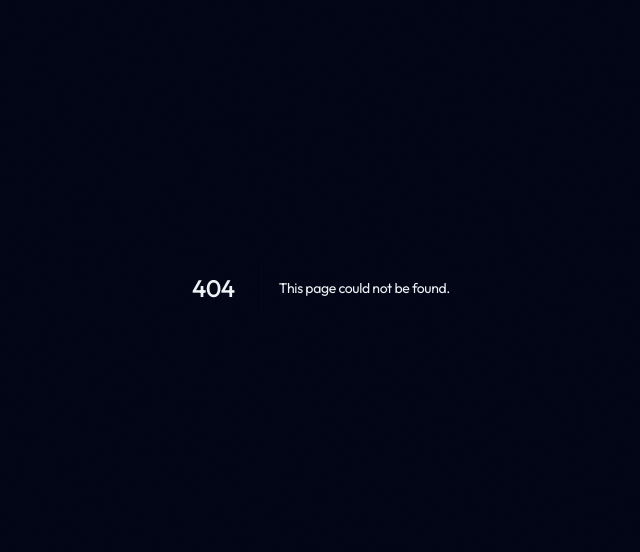
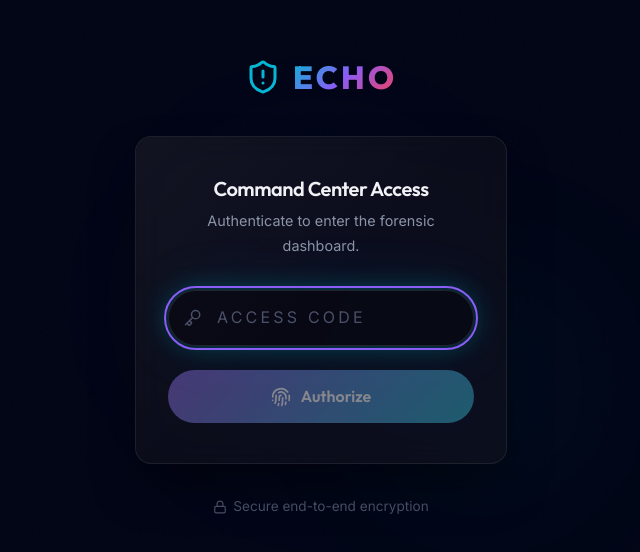
Before and after one commit to Geetansh-12/ECHO, a Next.js app in the folder frontend/: page /login in a window 1280 px wide. Before the commit this address had no page. Shown: the part 112-664 px from the top of the page, without its empty margins (319-959 px from the left). Built offline with nearby package versions, Linux system fonts and the light colour scheme.

Commit message:
feat: add premium login page wire dashboard actions and fix proxy connections

```diff
--- a/frontend/src/app/dashboard/page.tsx
+++ b/frontend/src/app/dashboard/page.tsx
@@ -111,6 +111,17 @@ export default function Dashboard() {
     return () => window.clearTimeout(timeoutId);
   }, [runAnalysis]);
 
+  useEffect(() => {
+    if (reportData && !loading) {
+      window.setTimeout(() => {
+        document.getElementById("analysis-results")?.scrollIntoView({
+          behavior: "smooth",
+          block: "start",
+        });
+      }, 100);
+    }
+  }, [reportData, loading]);
+
   const handleSearch = async (e: React.FormEvent) => {
     e.preventDefault();
     await runAnalysis(query);
@@ -118,13 +129,8 @@ export default function Dashboard() {
 
   const inspectQueuedPaper = async (paperTitle: string) => {
     setQuery(paperTitle);
+    window.scrollTo({ top: 0, behavior: "smooth" });
     await runAnalysis(paperTitle);
-    window.setTimeout(() => {
-      document.getElementById("analysis-results")?.scrollIntoView({
-        behavior: "smooth",
-        block: "start",
-      });
-    }, 80);
   };
 
   return (
--- a/frontend/src/app/explorer/page.tsx
+++ b/frontend/src/app/explorer/page.tsx
@@ -171,9 +171,9 @@ LEFT JOIN semantic_scholar.papers ss ON or.title = ss.title`
                 </pre>
 
                 <div style={{ display: "flex", gap: "12px", marginTop: "24px", borderTop: "1px solid rgba(255,255,255,0.05)", paddingTop: "20px" }}>
-                  <button className="primary-btn" style={{ padding: "8px 16px", fontSize: "0.9rem" }}>
+                  <Link href="/dashboard?q=Attention+Is+All+You+Need&auto=1" className="primary-btn" style={{ padding: "8px 16px", fontSize: "0.9rem", textDecoration: "none" }}>
                     <Play size={16} /> Run Analysis
-                  </button>
+                  </Link>
                   <button className="ghost-btn" style={{ padding: "8px 16px", fontSize: "0.9rem" }}>
                     <Copy size={16} /> Copy Query
                   </button>
--- /dev/null
+++ b/frontend/src/app/login/page.tsx
@@ -0,0 +1,133 @@
+"use client";
+
+import { useState } from "react";
+import { useRouter } from "next/navigation";
+import { ShieldAlert, Fingerprint, Lock, Loader2, Key } from "lucide-react";
+import Link from "next/link";
+import { motion } from "framer-motion";
+
+export default function Login() {
+  const [accessCode, setAccessCode] = useState("");
+  const [isAuthenticating, setIsAuthenticating] = useState(false);
+  const [step, setStep] = useState<string>("");
+  const router = useRouter();
+
+  const handleLogin = (e: React.FormEvent) => {
+    e.preventDefault();
+    if (!accessCode) return;
+
+    setIsAuthenticating(true);
+    setStep("Verifying clearance...");
+
+    setTimeout(() => setStep("Authenticating with Semantic Scholar..."), 800);
+    setTimeout(() => setStep("Establishing OpenReview tunnel..."), 1600);
+    setTimeout(() => setStep("Access Granted."), 2400);
+
+    setTimeout(() => {
+      router.push("/dashboard");
+    }, 2800);
+  };
+
+  return (
+    <div style={{ display: "flex", minHeight: "100vh", background: "var(--bg-dark)", color: "var(--text-primary)", alignItems: "center", justifyContent: "center" }}>
+      {/* Background Ambience */}
+      <div style={{ position: "absolute", top: 0, left: 0, right: 0, bottom: 0, overflow: "hidden", zIndex: 0, pointerEvents: "none" }}>
+        <div style={{ position: "absolute", top: "20%", left: "30%", width: "40vw", height: "40vw", background: "radial-gradient(circle, rgba(139, 92, 246, 0.05) 0%, transparent 60%)", filter: "blur(60px)" }} />
+        <div style={{ position: "absolute", bottom: "10%", right: "20%", width: "35vw", height: "35vw", background: "radial-gradient(circle, rgba(6, 182, 212, 0.05) 0%, transparent 60%)", filter: "blur(60px)" }} />
+      </div>
+
+      <motion.div
+        initial={{ opacity: 0, y: 20 }}
+        animate={{ opacity: 1, y: 0 }}
+        transition={{ duration: 0.6 }}
+        style={{ width: "100%", maxWidth: "420px", padding: "24px", position: "relative", zIndex: 10 }}
+      >
+        <Link href="/" style={{ display: "flex", justifyContent: "center", marginBottom: "40px", textDecoration: "none" }}>
+          <div style={{ display: "flex", alignItems: "center", gap: "12px" }}>
+            <ShieldAlert className="text-cyan" size={36} />
+            <h1 style={{ margin: 0, fontSize: "2rem", letterSpacing: "0.1em" }} className="text-gradient">ECHO</h1>
+          </div>
+        </Link>
+
+        <div className="glass-panel" style={{ padding: "40px 32px", display: "flex", flexDirection: "column", gap: "32px", border: "1px solid rgba(255, 255, 255, 0.08)", boxShadow: "0 25px 50px -12px rgba(0, 0, 0, 0.5)" }}>
+
+          <div style={{ textAlign: "center" }}>
+            <h2 style={{ fontSize: "1.25rem", marginBottom: "8px", fontWeight: 600 }}>Command Center Access</h2>
+            <p className="text-secondary" style={{ fontSize: "0.9rem" }}>Authenticate to enter the forensic dashboard.</p>
+          </div>
+
+          <form onSubmit={handleLogin} style={{ display: "flex", flexDirection: "column", gap: "24px" }}>
+            <div style={{ position: "relative" }}>
+              <div style={{ position: "absolute", left: "16px", top: "50%", transform: "translateY(-50%)", color: "var(--text-muted)" }}>
+                <Key size={18} />
+              </div>
+              <input
+                type="password"
+                className="search-input mono"
+                style={{
+                  paddingLeft: "48px",
+                  width: "100%",
+                  background: "rgba(0, 0, 0, 0.3)",
+                  border: "1px solid rgba(255, 255, 255, 0.1)",
+                  fontSize: "1rem",
+                  letterSpacing: "0.2em"
+                }}
+                placeholder="ACCESS CODE"
+                value={accessCode}
+                onChange={(e) => setAccessCode(e.target.value)}
+                disabled={isAuthenticating}
+                autoFocus
+              />
+            </div>
+
+            <button
+              type="submit"
+              className="primary-btn"
+              style={{
+                width: "100%",
+                padding: "14px",
+                justifyContent: "center",
+                display: "flex",
+                gap: "10px",
+                fontSize: "1rem",
+                opacity: !accessCode ? 0.5 : 1,
+                cursor: !accessCode ? "not-allowed" : "pointer"
+              }}
+              disabled={!accessCode || isAuthenticating}
+            >
+              {isAuthenticating ? (
+                <>
+                  <Loader2 className="animate-spin" size={20} />
+                  Authenticating
+                </>
+              ) : (
+                <>
+                  <Fingerprint size={20} />
+                  Authorize
+                </>
+              )}
+            </button>
+          </form>
+
+          {isAuthenticating && (
+            <div style={{ textAlign: "center", minHeight: "24px" }}>
+              <motion.p
+                key={step}
+                initial={{ opacity: 0, y: 5 }}
+                animate={{ opacity: 1, y: 0 }}
+                className="mono text-cyan"
+                style={{ fontSize: "0.85rem", margin: 0 }}
+              >
+                {step}
+              </motion.p>
+            </div>
+          )}
+        </div>
+
+        <div style={{ display: "flex", justifyContent: "center", marginTop: "32px", color: "var(--text-muted)", fontSize: "0.85rem", gap: "6px", alignItems: "center" }}>
+          <Lock size={14} /> Secure end-to-end encryption
+        </div>
+      </motion.div>
+    </div>
+  );
+}
--- a/frontend/src/app/page.tsx
+++ b/frontend/src/app/page.tsx
@@ -153,7 +153,7 @@ function Navbar() {
           </Link>
         </Button>
         <Button asChild size="sm">
-          <Link href="/dashboard">Login</Link>
+          <Link href="/login">Login</Link>
         </Button>
       </div>
     </header>
```
Also changed, not shown: 1 other file (tests, documents, lock files or other folders).
